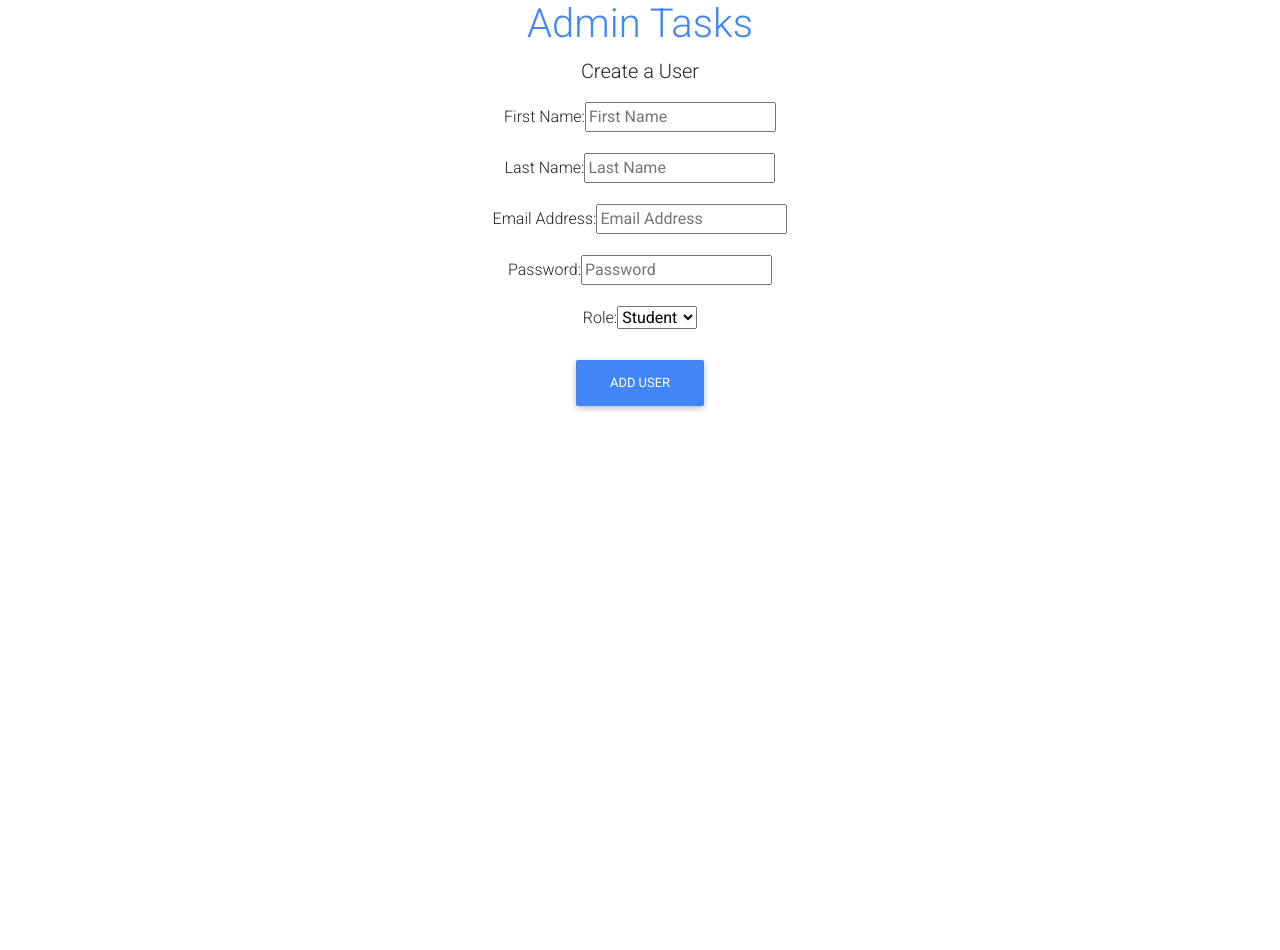
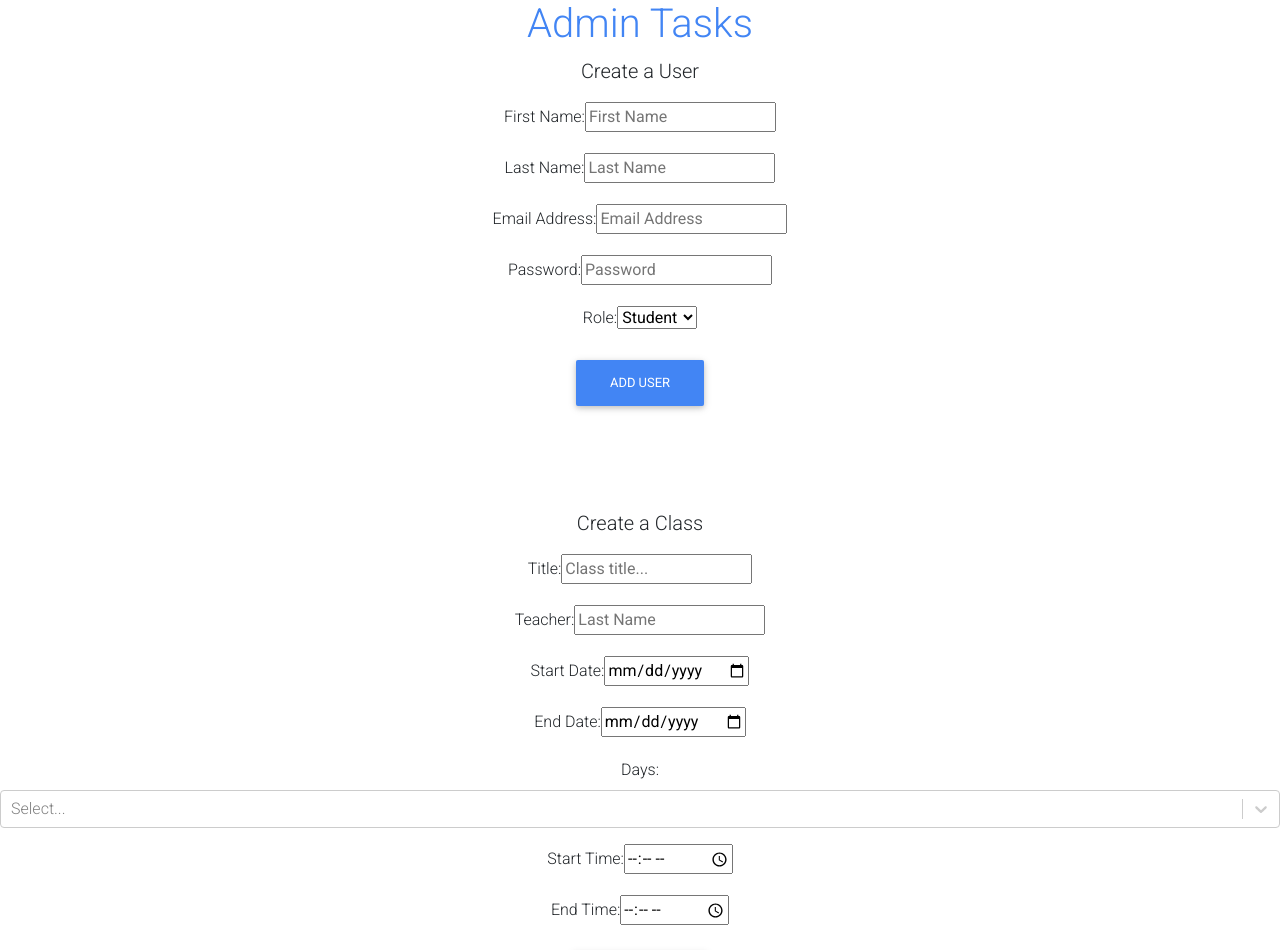
Before and after one commit to 92til-infinity/Project3.333, a React (Create React App) app in the folder client/: page /admin in a window 1280 px wide. Shown: the top 950 px of the page. Before the commit the page ends 800 px from the top, so only its background shows below. Built offline with nearby package versions, Linux system fonts and the light colour scheme; no server answers; a web font is replaced by a local one.

Commit message:
Added admin section with ability to add user

```diff
--- a/client/package.json
+++ b/client/package.json
@@ -20,6 +20,7 @@
     "react-icons": "^3.11.0",
     "react-router-dom": "^5.2.0",
     "react-scripts": "3.4.3",
+    "react-select": "^3.1.0",
     "serve": "^11.3.2"
   },
   "scripts": {
--- a/client/src/components/Admin/index.js
+++ b/client/src/components/Admin/index.js
@@ -1,5 +1,6 @@
 import axios from "axios";
 import React, { useState } from "react";
+import Select from "react-select";
 
 const Admin = () => {
   const [userData, setUserData] = useState({
@@ -29,6 +30,16 @@ const Admin = () => {
     starttime,
     endtime,
   } = classData;
+
+  const daysOfWeek = [
+    { value: "Sunday", label: "Sunday", id: 7 },
+    { value: "Monday", label: "Monday", id: 1 },
+    { value: "Tuesday", label: "Tuesday", id: 2 },
+    { value: "Wednesday", label: "Wednesday", id: 3 },
+    { value: "Thursday", label: "Thursday", id: 4 },
+    { value: "Friday", label: "Friday", id: 5 },
+    { value: "Saturday", label: "Saturday", id: 6 },
+  ];
 
   const onUserChange = (e) =>
     setUserData({ ...userData, [e.target.name]: e.target.value });
@@ -64,35 +75,11 @@ const Admin = () => {
     }
   };
 
-  const onClassSubmit = async (e) => {
+  const onDaysChange = async (e) => {
     e.preventDefault();
-    const unit = {
-      title,
-      teacher,
-      startdate,
-      enddate,
-      days,
-      starttime,
-      endtime,
-    };
+  };
 
-    try {
-      const config = {
-        headers: {
-          "Content-Type": "application/json",
-        },
-      };
-      setClassData({
-        ...classData,
-      });
-      const body = JSON.stringify(unit);
-      await axios.post("/api/units", body, config).then((res) => {
-        console.log(res);
-      });
-    } catch (error) {
-      console.error(error.response.data);
-    }
-  };
+  const onClassSubmit = (e) => {};
 
   return (
     <>
@@ -156,7 +143,7 @@ const Admin = () => {
         </div>
         <input type="submit" className="btn btn-primary" value="Add User" />
       </form>
-      {/* <br />
+      <br />
       <br />
       <br />
       <br />
@@ -169,7 +156,7 @@ const Admin = () => {
             placeholder="Class title..."
             name="title"
             value={title}
-            onChange={(e) => onClassChange(e)}
+            onChange={(e) => onDaysChange(e)}
           />
         </div>
         <div className="form-group">
@@ -185,64 +172,49 @@ const Admin = () => {
         <div className="form-group">
           <label>Start Date: </label>
           <input
-            type="startdate"
-            placeholder="Email Address"
+            type="date"
             name="startdate"
-            value={startdate}
+            value={classData.startdate}
             onChange={(e) => onClassChange(e)}
           />
         </div>
         <div className="form-group">
           <label>End Date: </label>
           <input
-            type="enddate"
-            placeholder="Password"
+            type="date"
             name="enddate"
-            value={enddate}
+            value={classData.enddate}
             onChange={(e) => onClassChange(e)}
           />
         </div>
         <div className="form-group">
-          <label>Days (Hold CTRL for multiple selections...): </label>
-          <select
-            value={classData.days}
-            type="days"
-            placeholder="Hold down CTRL for multiple selections..."
+          <label>Days: </label>
+          <Select
+            options={daysOfWeek}
             name="days"
             onChange={(e) => onClassChange(e)}
-            multiple
-          >
-            <option value="Monday">Monday</option>
-            <option value="Tuesday">Tuesday</option>
-            <option value="Wednesday">Wednesday</option>
-            <option value="Thursday">Thursday</option>
-            <option value="Friday">Friday</option>
-            <option value="Saturday">Saturday</option>
-            <option value="Sunday">Sunday</option>
-          </select>
+          />
         </div>
         <div className="form-group">
           <label>Start Time: </label>
           <input
-            type="starttime"
-            placeholder="Password"
+            type="time"
             name="starttime"
-            value={starttime}
+            value={classData.starttime}
             onChange={(e) => onClassChange(e)}
           />
         </div>
         <div className="form-group">
           <label>End Time: </label>
           <input
-            type="endtime"
-            placeholder="Password"
+            type="time"
             name="endtime"
-            value={endtime}
+            value={classData.endtime}
             onChange={(e) => onClassChange(e)}
           />
         </div>
         <input type="submit" className="btn btn-primary" value="Add Class" />
-      </form> */}
+      </form>
     </>
   );
 };
--- a/client/src/components/CalendarPage/index.js
+++ b/client/src/components/CalendarPage/index.js
@@ -1,20 +1,28 @@
-import React from 'react';
-import Calendar from '../Calendar';
-import Day from '../Day';
+import React, { useContext, useState } from "react";
+import Calendar from "../Calendar";
+import Day from "../Day";
+import UserContext from "../../utils/UserContext";
 
-class CalendarPage extends React.Component {
-  state = {
-    date: new Date(),
-  };
+function CalendarPage() {
+  const [date, setDate] = useState({ date: new Date() });
+  const user = useContext(UserContext);
 
-  onChange = (date) => this.setState({ date });
+  const onChange = (date) => setDate({ date });
 
-  render() {
+  console.log(user);
+
   return (
     <div>
-        <Calendar date={this.state.date} onChange={this.onChange} />
+      <h1>Hello {user.firstname}</h1>
+      <Calendar date={date.date} onChange={onChange} />
       <br />
-        <Day date={this.state.date} />
+      <input
+        type="button"
+        className="btn Ripple-parent btn-outline-black"
+        value="Add Calendar Item"
+      />
+      <br />
+      <Day date={date.date} />
 
       {/* insert schedule items here */}
       {/* insert schedule items here */}
@@ -24,6 +32,5 @@ class CalendarPage extends React.Component {
     </div>
   );
 }
-}
 
 export default CalendarPage;
```
Also changed, not shown: 1 other file (tests, documents, lock files or other folders). Lines whose indentation alone changed are shown as unchanged.
